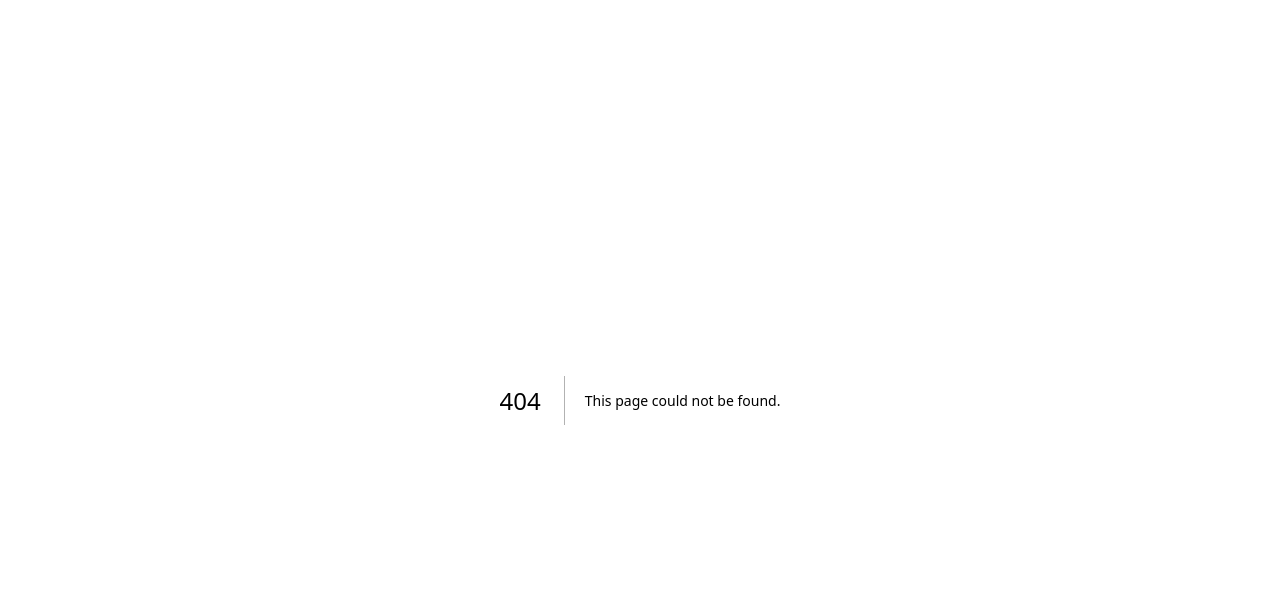
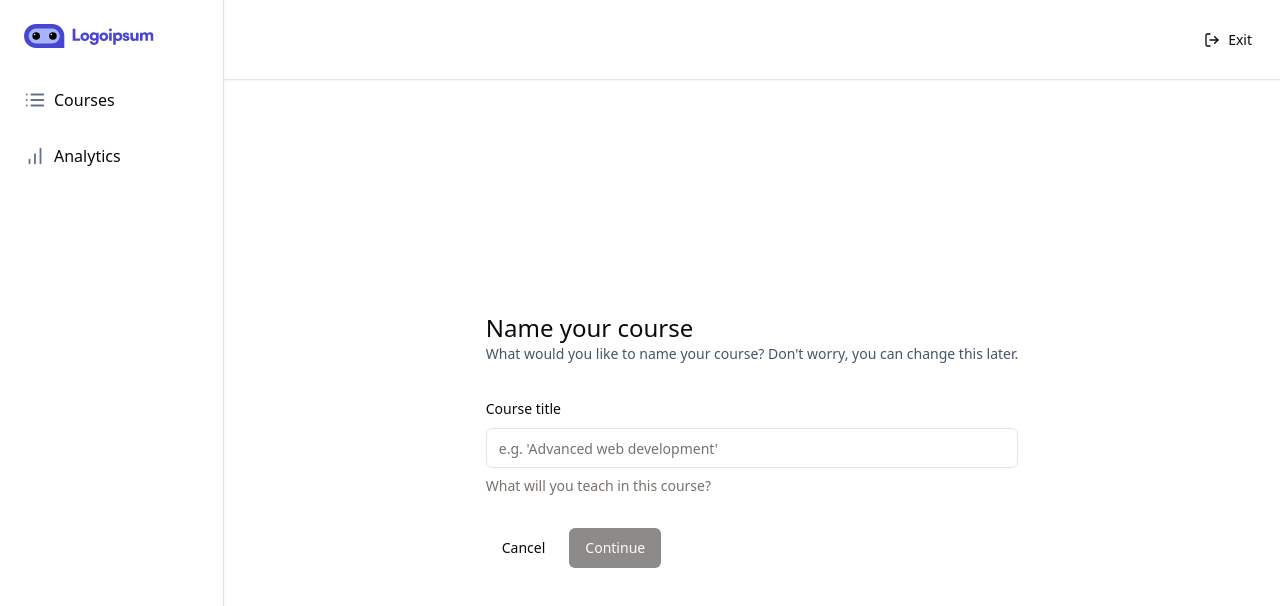
Before and after one commit to baranovaksenia/learning-platform-nextjs, a Next.js app: page /teacher/create in a window 1280 px wide. Before the commit this address had no page. Shown: the top 606 px of the page. Built offline with nearby package versions, Linux system fonts and the light colour scheme.

Commit message:
create UI for course creation, add form for title

```diff
--- a/app/(dashboard)/(routes)/teacher/courses/page.tsx
+++ b/app/(dashboard)/(routes)/teacher/courses/page.tsx
@@ -1,8 +1,14 @@
+import { Button } from "@/components/ui/button";
+import Link from "next/link";
 
 const CoursesPage = () => {
-	return (
-		<div>TeacherPage</div>
-	)
-}
+  return (
+    <div className="p-6">
+      <Link href="/teacher/create">
+        <Button>New Course</Button>
+      </Link>
+    </div>
+  );
+};
 
-export default CoursesPage
+export default CoursesPage;
--- /dev/null
+++ b/app/(dashboard)/(routes)/teacher/create/page.tsx
@@ -0,0 +1,101 @@
+"use client";
+
+import * as z from "zod";
+import axios from "axios";
+import { zodResolver } from "@hookform/resolvers/zod";
+import { useForm } from "react-hook-form";
+import { useRouter } from "next/navigation";
+import Link from "next/link";
+
+import {
+  Form,
+  FormControl,
+  FormDescription,
+  FormField,
+  FormLabel,
+  FormMessage,
+  FormItem,
+} from "@/components/ui/form";
+import { Button } from "@/components/ui/button";
+import { Input } from "@/components/ui/input";
+import toast from "react-hot-toast";
+
+const formSchema = z.object({
+  title: z.string().min(1, {
+    message: "Title is required",
+  }),
+});
+
+const CreateCoursePage = () => {
+  const router = useRouter();
+  const form = useForm<z.infer<typeof formSchema>>({
+    resolver: zodResolver(formSchema),
+    defaultValues: {
+      title: "",
+    },
+  });
+  const { isSubmitting, isValid } = form.formState;
+
+  const onSubmit = async (values: z.infer<typeof formSchema>) => {
+    try {
+      // send data to the server (title)
+      const response = await axios.post("/api/courses", values);
+      toast.success("Course created");
+      // send to the page with created course
+      router.push(`/teacher/courses/${response.data.id}`);
+    } catch {
+      toast.error("Something went wrong");
+    }
+  };
+
+  return (
+    <div className="max-w-5xl mx-auto flex md:items-center md:justify-center h-full p-6">
+      <div>
+        <h1 className="text-2xl">Name your course</h1>
+        <p className="text-sm text-slate-600">
+          What would you like to name your course? Don&apos;t worry, you can
+          change this later.
+        </p>
+        <Form {...form}>
+          <form
+            onSubmit={form.handleSubmit(onSubmit)}
+            className="space-y-8 mt-8"
+          >
+            <FormField
+              control={form.control}
+              name="title"
+              render={({ field }) => (
+                <FormItem>
+                  <FormLabel>Course title</FormLabel>
+                  <FormControl>
+                    <Input
+                      disabled={isSubmitting}
+                      placeholder="e.g. 'Advanced web development'"
+                      {...field}
+                    />
+                  </FormControl>
+                  <FormDescription>
+                    What will you teach in this course?
+                  </FormDescription>
+                  <FormMessage />
+                </FormItem>
+              )}
+            />
+            <div className="flex items-center gap-x-2">
+              <Link href="/">
+                <Button type="button" variant="ghost">
+                  Cancel
+                </Button>
+              </Link>
+              <Button type="submit" disabled={!isValid || isSubmitting}>
+                Continue
+              </Button>
+            </div>
+          </form>
+        </Form>
+      </div>
+    </div>
+  );
+};
+
+export default CreateCoursePage;
--- /dev/null
+++ b/components/ui/form.tsx
@@ -0,0 +1,176 @@
+import * as React from "react"
+import * as LabelPrimitive from "@radix-ui/react-label"
+import { Slot } from "@radix-ui/react-slot"
+import {
+  Controller,
+  ControllerProps,
+  FieldPath,
+  FieldValues,
+  FormProvider,
+  useFormContext,
+} from "react-hook-form"
+
+import { cn } from "@/lib/utils"
+import { Label } from "@/components/ui/label"
+
+const Form = FormProvider
+
+type FormFieldContextValue<
+  TFieldValues extends FieldValues = FieldValues,
+  TName extends FieldPath<TFieldValues> = FieldPath<TFieldValues>
+> = {
+  name: TName
+}
+
+const FormFieldContext = React.createContext<FormFieldContextValue>(
+  {} as FormFieldContextValue
+)
+
+const FormField = <
+  TFieldValues extends FieldValues = FieldValues,
+  TName extends FieldPath<TFieldValues> = FieldPath<TFieldValues>
+>({
+  ...props
+}: ControllerProps<TFieldValues, TName>) => {
+  return (
+    <FormFieldContext.Provider value={{ name: props.name }}>
+      <Controller {...props} />
+    </FormFieldContext.Provider>
+  )
+}
+
+const useFormField = () => {
+  const fieldContext = React.useContext(FormFieldContext)
+  const itemContext = React.useContext(FormItemContext)
+  const { getFieldState, formState } = useFormContext()
+
+  const fieldState = getFieldState(fieldContext.name, formState)
+
+  if (!fieldContext) {
+    throw new Error("useFormField should be used within <FormField>")
+  }
+
+  const { id } = itemContext
+
+  return {
+    id,
+    name: fieldContext.name,
+    formItemId: `${id}-form-item`,
+    formDescriptionId: `${id}-form-item-description`,
+    formMessageId: `${id}-form-item-message`,
+    ...fieldState,
+  }
+}
+
+type FormItemContextValue = {
+  id: string
+}
+
+const FormItemContext = React.createContext<FormItemContextValue>(
+  {} as FormItemContextValue
+)
+
+const FormItem = React.forwardRef<
+  HTMLDivElement,
+  React.HTMLAttributes<HTMLDivElement>
+>(({ className, ...props }, ref) => {
+  const id = React.useId()
+
+  return (
+    <FormItemContext.Provider value={{ id }}>
+      <div ref={ref} className={cn("space-y-2", className)} {...props} />
+    </FormItemContext.Provider>
+  )
+})
+FormItem.displayName = "FormItem"
+
+const FormLabel = React.forwardRef<
+  React.ElementRef<typeof LabelPrimitive.Root>,
+  React.ComponentPropsWithoutRef<typeof LabelPrimitive.Root>
+>(({ className, ...props }, ref) => {
+  const { error, formItemId } = useFormField()
+
+  return (
+    <Label
+      ref={ref}
+      className={cn(error && "text-destructive", className)}
+      htmlFor={formItemId}
+      {...props}
+    />
+  )
+})
+FormLabel.displayName = "FormLabel"
+
+const FormControl = React.forwardRef<
+  React.ElementRef<typeof Slot>,
+  React.ComponentPropsWithoutRef<typeof Slot>
+>(({ ...props }, ref) => {
+  const { error, formItemId, formDescriptionId, formMessageId } = useFormField()
+
+  return (
+    <Slot
+      ref={ref}
+      id={formItemId}
+      aria-describedby={
+        !error
+          ? `${formDescriptionId}`
+          : `${formDescriptionId} ${formMessageId}`
+      }
+      aria-invalid={!!error}
+      {...props}
+    />
+  )
+})
+FormControl.displayName = "FormControl"
+
+const FormDescription = React.forwardRef<
+  HTMLParagraphElement,
+  React.HTMLAttributes<HTMLParagraphElement>
+>(({ className, ...props }, ref) => {
+  const { formDescriptionId } = useFormField()
+
+  return (
+    <p
+      ref={ref}
+      id={formDescriptionId}
+      className={cn("text-sm text-muted-foreground", className)}
+      {...props}
+    />
+  )
+})
+FormDescription.displayName = "FormDescription"
+
+const FormMessage = React.forwardRef<
+  HTMLParagraphElement,
+  React.HTMLAttributes<HTMLParagraphElement>
+>(({ className, children, ...props }, ref) => {
+  const { error, formMessageId } = useFormField()
+  const body = error ? String(error?.message) : children
+
+  if (!body) {
+    return null
+  }
+
+  return (
+    <p
+      ref={ref}
+      id={formMessageId}
+      className={cn("text-sm font-medium text-destructive", className)}
+      {...props}
+    >
+      {body}
+    </p>
+  )
+})
+FormMessage.displayName = "FormMessage"
+
+export {
+  useFormField,
+  Form,
+  FormItem,
+  FormLabel,
+  FormControl,
+  FormDescription,
+  FormMessage,
+  FormField,
+}
--- /dev/null
+++ b/components/ui/input.tsx
@@ -0,0 +1,25 @@
+import * as React from "react"
+
+import { cn } from "@/lib/utils"
+
+export interface InputProps
+  extends React.InputHTMLAttributes<HTMLInputElement> {}
+
+const Input = React.forwardRef<HTMLInputElement, InputProps>(
+  ({ className, type, ...props }, ref) => {
+    return (
+      <input
+        type={type}
+        className={cn(
+          "flex h-10 w-full rounded-md border border-input bg-background px-3 py-2 text-sm ring-offset-background file:border-0 file:bg-transparent file:text-sm file:font-medium placeholder:text-muted-foreground focus-visible:outline-none focus-visible:ring-2 focus-visible:ring-ring focus-visible:ring-offset-2 disabled:cursor-not-allowed disabled:opacity-50",
+          className
+        )}
+        ref={ref}
+        {...props}
+      />
+    )
+  }
+)
+Input.displayName = "Input"
+
+export { Input }
--- /dev/null
+++ b/components/ui/label.tsx
@@ -0,0 +1,26 @@
+"use client"
+
+import * as React from "react"
+import * as LabelPrimitive from "@radix-ui/react-label"
+import { cva, type VariantProps } from "class-variance-authority"
+
+import { cn } from "@/lib/utils"
+
+const labelVariants = cva(
+  "text-sm font-medium leading-none peer-disabled:cursor-not-allowed peer-disabled:opacity-70"
+)
+
+const Label = React.forwardRef<
+  React.ElementRef<typeof LabelPrimitive.Root>,
+  React.ComponentPropsWithoutRef<typeof LabelPrimitive.Root> &
+    VariantProps<typeof labelVariants>
+>(({ className, ...props }, ref) => (
+  <LabelPrimitive.Root
+    ref={ref}
+    className={cn(labelVariants(), className)}
+    {...props}
+  />
+))
+Label.displayName = LabelPrimitive.Root.displayName
+
+export { Label }
```
Also changed, not shown: package.json (+7 -1 lines), 1 other file (tests, documents, lock files or other folders).
